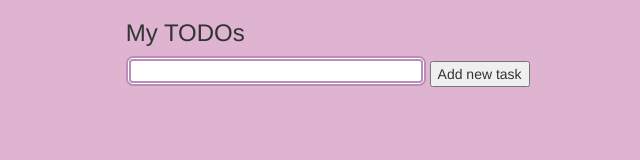
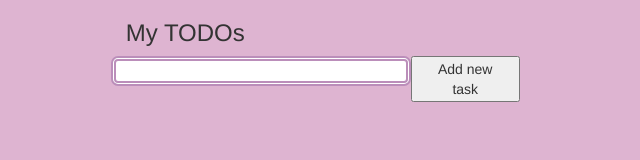
Before and after one commit to azzaHA/To-do-list, a plain HTML site: page index.html in a window 1280 px wide. Shown: the whole page, without its empty margins (311-951 px from the left). Drawn offline with nearby package versions, Linux system fonts and the light colour scheme.

Commit message:
refactor: enclose text input & button in a row

```diff
--- a/index.html
+++ b/index.html
@@ -10,8 +10,10 @@
     <div class="col-sm-4"></div>
     <main class="col-sm-4">
       <h3>My TODOs</h3>
-        <input class="task-box" data-bind="value: newTask">
-        <button data-bind="click: addTask">Add new task</button>
+        <div class="row">
+          <input class="col-sm-9 task-box" data-bind="value: newTask">
+          <button class="col-sm-3" data-bind="click: addTask">Add new task</button>
+        </div>
         <div class="list-group" data-bind="foreach:tasks">
           <a href="#" class="list-group-item list-group-item-action" data-bind="css: {'list-group-item-warning': priority}">
             <span class="glyphicon glyphicon-check" data-bind="click: toggleTaskState"></span>
```
